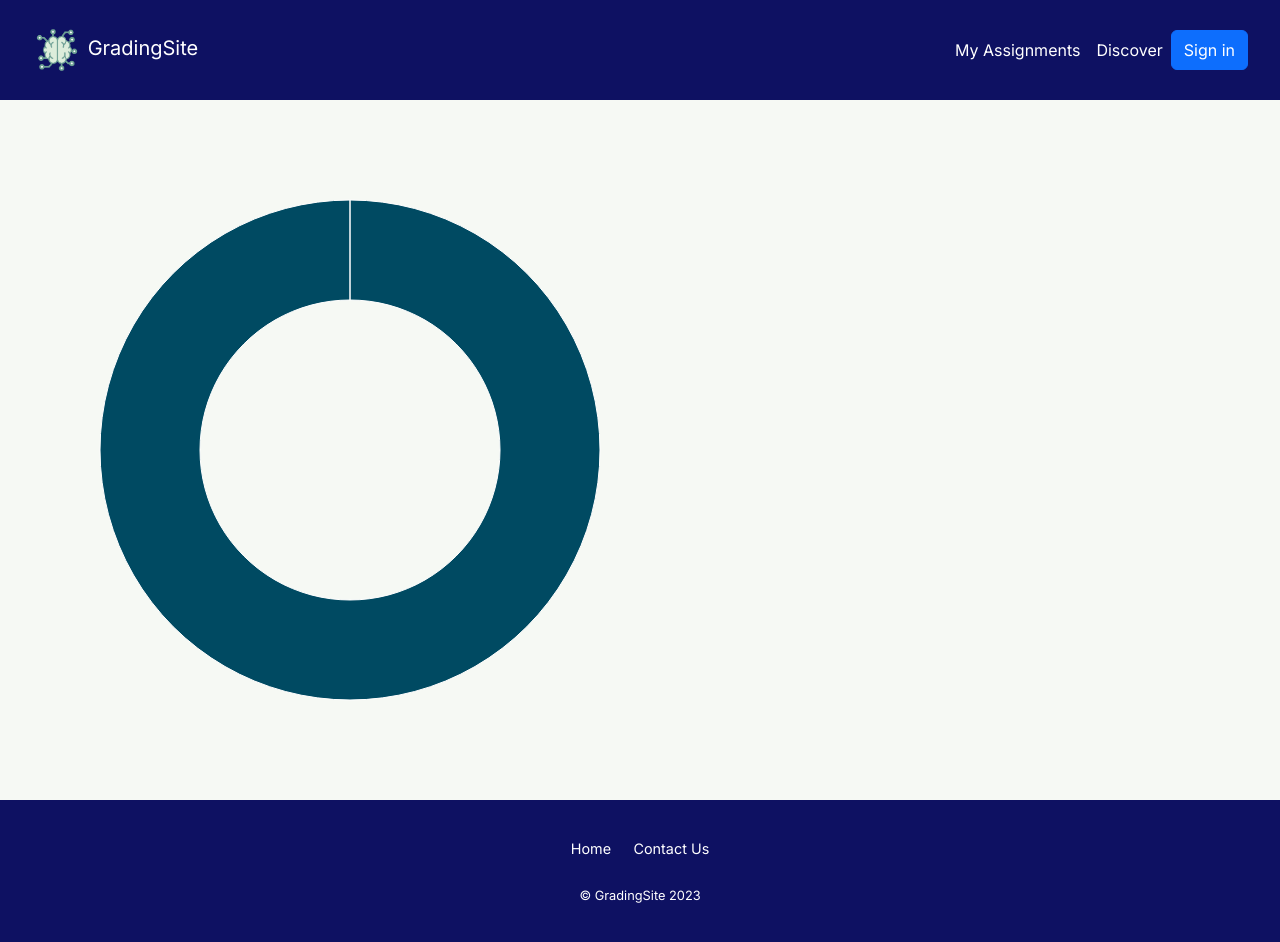
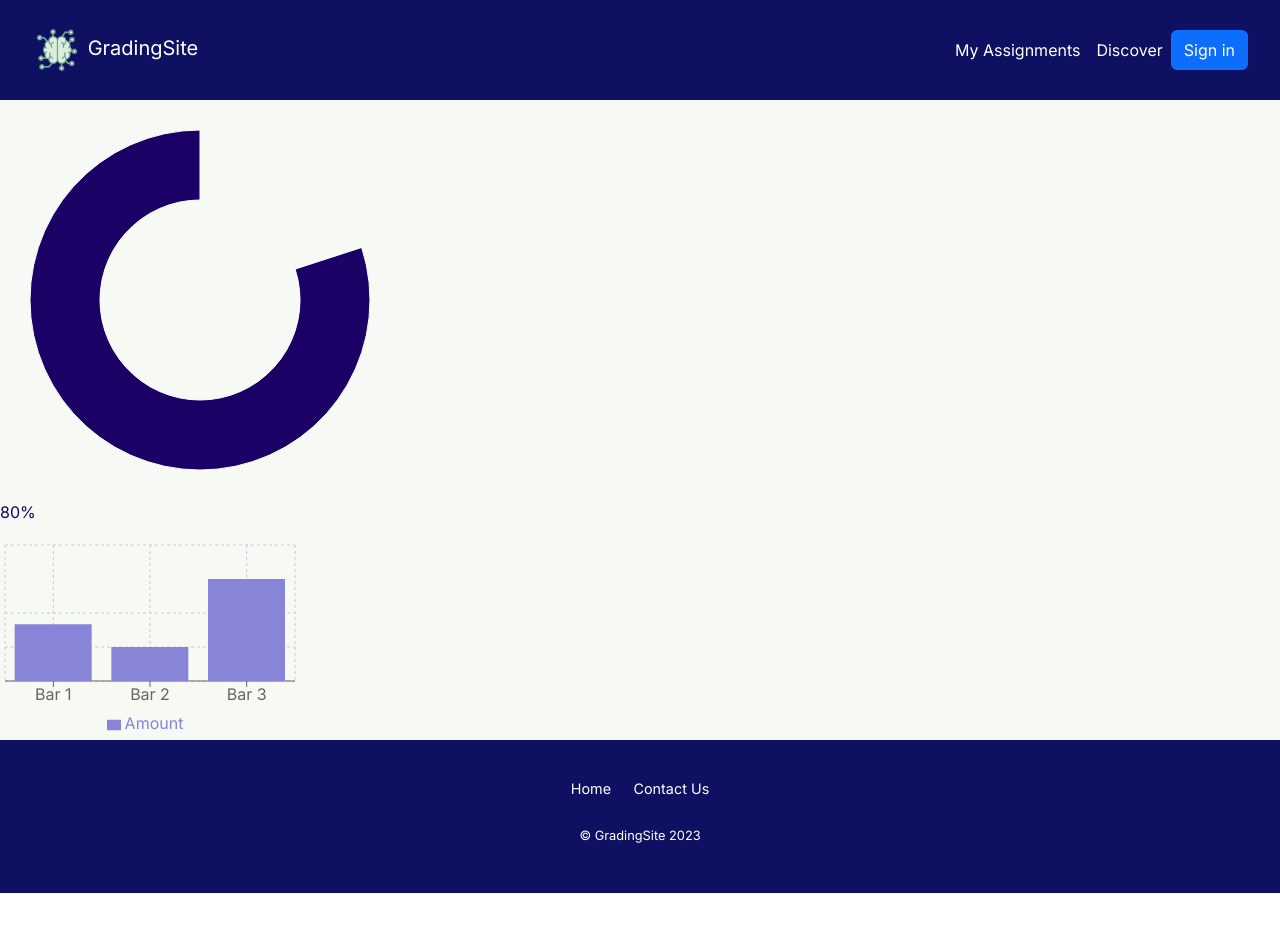
Before and after one commit to coderpr0grammer/GradingSite, a React (Create React App) app: page /my-assignments in a window 1280 px wide. Shown: the top 942 px of the page. After the commit the page ends 893 px from the top, so only its background shows below. Built offline with nearby package versions, Linux system fonts and the light colour scheme.

Commit message:
Pie Chart + Bar Graph present
Still requires information inputs and formatting

```diff
--- a/src/components/pages/MyAssignments/MyAssignments.css
+++ b/src/components/pages/MyAssignments/MyAssignments.css
@@ -2,7 +2,7 @@
     background: #F6F9F4;
 }
 
-
-.asd{
-    color:aqua;
+#gradeLabel{
+    color: #1B0166;
+    font: bolder;
 }
--- a/src/components/pages/MyAssignments/MyAssignments.js
+++ b/src/components/pages/MyAssignments/MyAssignments.js
@@ -1,16 +1,32 @@
 import React from "react";
-import { PieChart, Pie } from "recharts";
+import { PieChart, Pie, BarChart, CartesianGrid, XAxis, YAxis, Tooltip, Legend, Bar} from "recharts";
 import "./MyAssignments.css";
 
 function MyAssignments() {
-  const data = [{ name: "grade", score: 80, fill: "#004A62" }];
+  const donutData = [{ name: "grade", score: 80, fill: "#1B0166" }];
+  const barChart = [{ "name": 'Bar 1', "Amount": 5 }, { "name": 'Bar 2', "Amount": 3 }, { "name": 'Bar 3', "Amount": 9 }]
 
   return (
     <div className="App">
       <header className="App-header">
-        <PieChart width={700} height={700}>
-        <Pie data={data} dataKey="score" outerRadius={250} fill="#ECF8E5" innerRadius={150} startAngle={90} endAngle={450}/>
+        <PieChart width={400} height={400}>
+        <Pie data={donutData} dataKey="score" outerRadius={170} fill="#1B0166" innerRadius={100} startAngle={90} endAngle={90 + donutData[0].score*3.6}/>
         </PieChart>
+        <p id="gradeLabel" >{donutData[0].score}%</p>
+
+
+
+  <BarChart width={300} height={200} data={barChart}>
+  <CartesianGrid strokeDasharray="3 3" />
+  <XAxis dataKey="name" />
+  {/* <YAxis /> */}
+  <Tooltip />
+  <Legend />
+  <Bar dataKey="Amount" fill="#8884d8" />
+</BarChart>
+
+
+
       </header>
     </div>
   );
```
